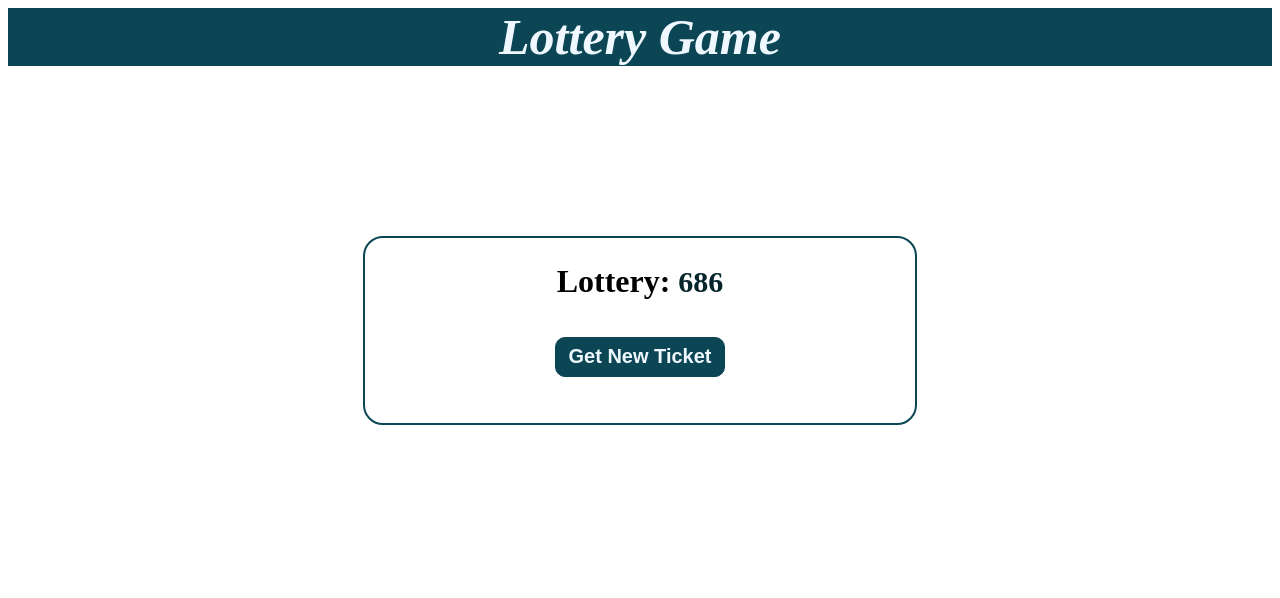
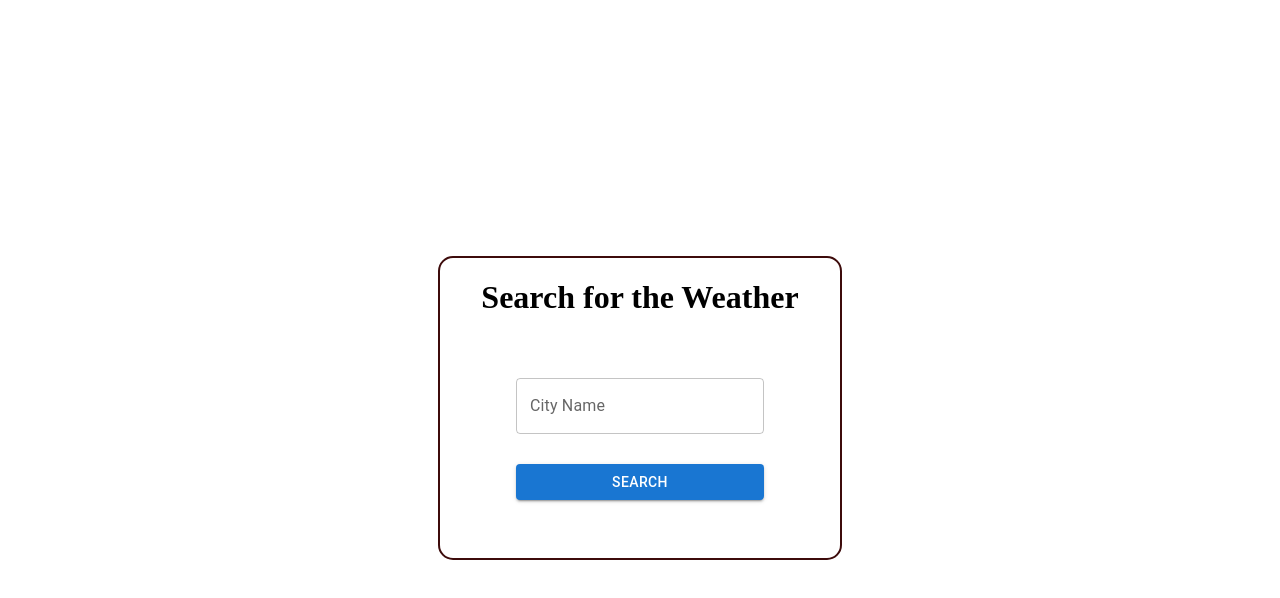
Before and after one commit to Gauranshi07/web-dev-practice, a React (Vite) app in the folder React/react-projects/: page / in a window 1280 px wide. Shown: the top 598 px of the page. Built offline with nearby package versions, Linux system fonts and the light colour scheme.

Commit message:
Add Weather App API integration

```diff
--- a/React/react-projects/package.json
+++ b/React/react-projects/package.json
@@ -10,6 +10,11 @@
     "preview": "vite preview"
   },
   "dependencies": {
+    "@emotion/react": "^11.14.0",
+    "@emotion/styled": "^11.14.1",
+    "@fontsource/roboto": "^5.3.0",
+    "@mui/icons-material": "^9.5.0",
+    "@mui/material": "^9.5.0",
     "react": "^19.2.8",
     "react-dom": "^19.2.8"
   },
--- a/React/react-projects/src/App.css
+++ b/React/react-projects/src/App.css
@@ -0,0 +1,6 @@
+.App{
+    display: flex;
+    justify-content: center;
+    align-items: center;
+    min-height: 100vh;
+}
--- a/React/react-projects/src/App.jsx
+++ b/React/react-projects/src/App.jsx
@@ -1,16 +1,45 @@
 import React from 'react'
 import Lottery from './Lottery'
 import {sum} from './helper'
+import Button from '@mui/material/Button';
+import DeleteIcon from '@mui/icons-material/Delete';
+import Alert from '@mui/material/Alert';
+import MinorProject from './minor-project/MinorProject';
+import "./App.css"
+
 
 const App = () => {
-  function winCondition(ticket){
-    return ticket.every((num)=> num==ticket[0]);
-  }
-  return (
-    <div>
-      <Lottery n={3} winCondition={winCondition}/>
+  // function winCondition(ticket){
+  //   return ticket.every((num)=> num==ticket[0]);
+  // }
+  // return (
+  //   <div>
+  //     <Lottery n={3} winCondition={winCondition}/>
+  //   </div>
+  // )
+
+  // function handleButton(){
+  //   console.log("Button was Clicked");
+  // }
+  // return(
+  //   <>
+  //   {/* <h1>Material UI Components</h1>
+  //   <Button variant="contained" onClick={handleButton}>Click Me</Button><br></br><br></br>
+  //   <Button variant="contained" onClick={handleButton}  startIcon={<DeleteIcon />} color="success">Click Me to delete</Button>
+  //   <Alert severity="error" color='error'>
+  //   Delete option is given.
+  //   </Alert> */}
+
+
+  //   </>
+  // )
+
+  return(
+    <div className="App">
+      <MinorProject/>
     </div>
   )
+
 }
 
 export default App
--- /dev/null
+++ b/React/react-projects/src/minor-project/MinorProject.jsx
@@ -0,0 +1,12 @@
+import React from 'react'
+import SearchBox from './SearchBox'
+
+const MinorProject = () => {
+  return (
+    <div>
+        <SearchBox/>
+    </div>
+  )
+}
+
+export default MinorProject
--- /dev/null
+++ b/React/react-projects/src/minor-project/SearchBox.css
@@ -0,0 +1,16 @@
+.SearchBox{
+    width: 400px;
+    height: 300px;
+    border: 2px solid rgb(61, 11, 11);
+    border-radius: 15px;
+    display: flex;
+    flex-direction: column;
+    align-items: center;
+    text-align: center;
+}
+.SearchBox form{
+    display: flex;
+    flex-direction: column;
+    gap: 30px;
+    margin-top: 40px;
+}
--- /dev/null
+++ b/React/react-projects/src/minor-project/SearchBox.jsx
@@ -0,0 +1,51 @@
+import React from 'react'
+import Box from '@mui/material/Box';
+import TextField from '@mui/material/TextField';
+import Button from '@mui/material/Button';
+import './SearchBox.css'
+import {useState} from 'react'
+
+const SearchBox = () => {
+  let [city,setCity]=useState("")
+  const API_URL ="https://api.openweathermap.org/data/2.5/weather"
+  const API_KEY = "ef9d82f554e571c5277719eace530eb3"
+
+  async function getWeatherInfo(){
+    let response = await fetch(`${API_URL}?q=${city}&appid=${API_KEY}&units=metric`);
+    let jsonRes = await response.json();
+    console.log(jsonRes)
+    let result = {
+      temperature : jsonRes.main.temp,
+      tempMin : jsonRes.main.temp_min,
+      tempMax : jsonRes.main.temp_max,
+      feelsLike : jsonRes.main.feels_like,
+      humidity: jsonRes.main.humidity,
+      pressure: jsonRes.main.pressure,
+      description : jsonRes.weather[0].description
+    }
+    console.log(result)
+  }
+
+  function handleInput(evt){
+    setCity(evt.target.value);
+  }
+
+  function handleSubmit(evt){
+    evt.preventDefault();
+    console.log(city)
+    setCity("");
+    getWeatherInfo();
+  }
+
+  return (
+    <div className="SearchBox">
+      <h1>Search for the Weather</h1>
+        <form onSubmit={handleSubmit}>
+            <TextField id="city" label="City Name" variant="outlined" value={city} onChange={handleInput}/>
+            <Button variant="contained" type="submit">Search</Button>
+        </form>
+    </div>
+  )
+}
+
+export default SearchBox
```
Also changed, not shown: 1 other file (tests, documents, lock files or other folders).
